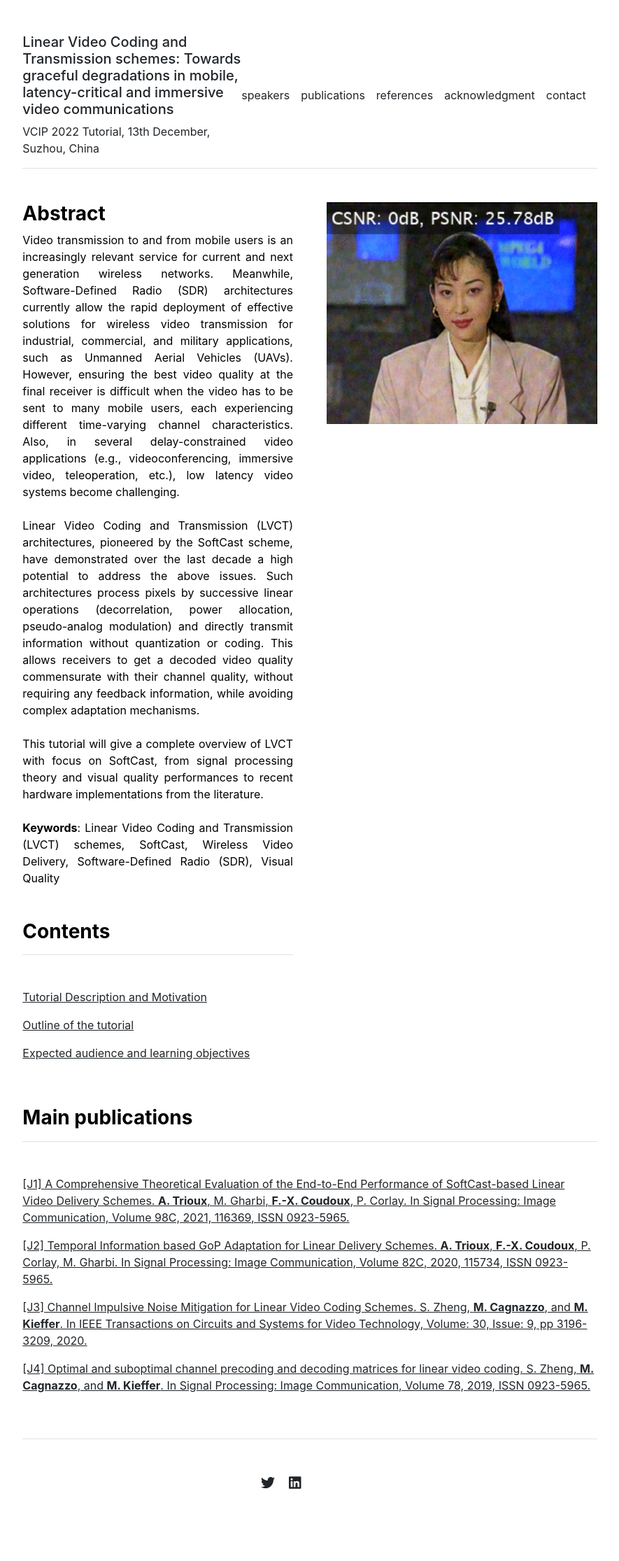
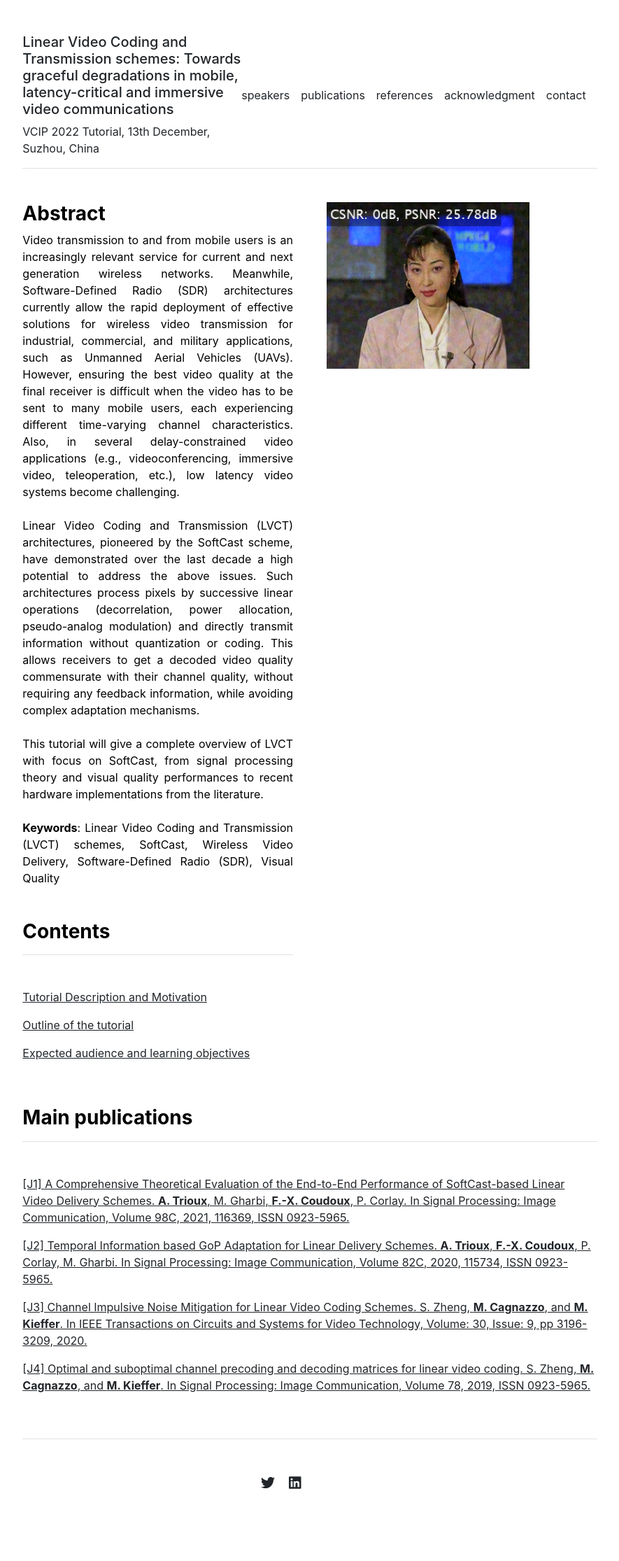
Before and after one commit to XiaYi59/LVCT, a Jekyll site: the page built from index.md, in a window 1280 px wide. Shown: the whole page at 70% size, without its empty margins (197-1082 px from the left). Built offline with Jekyll 4.4.1, drawn with Linux system fonts in a browser that asks for light colours.

Commit message:
Update home.html

```diff
--- a/_layouts/home.html
+++ b/_layouts/home.html
@@ -8,7 +8,7 @@ layout: default
     {{ content }}
   </div>
   <div class="col-md-6">
-    <img src="{{ site.github.url }}/assets/img/testnew51.gif" alt="Home" width="100%">
+    <img src="{{ site.github.url }}/assets/img/testnew51.gif" alt="Home" width="75%">
   </div>
 </div>
 
```
